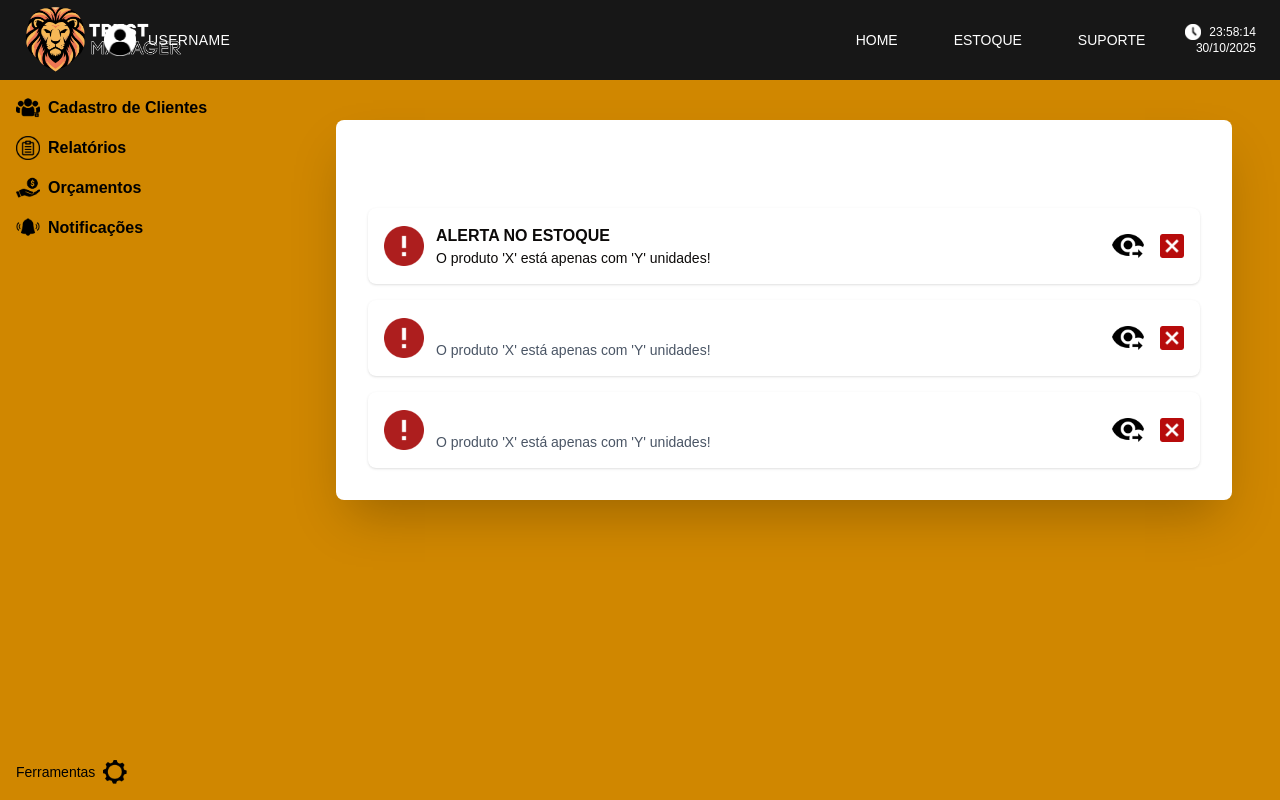
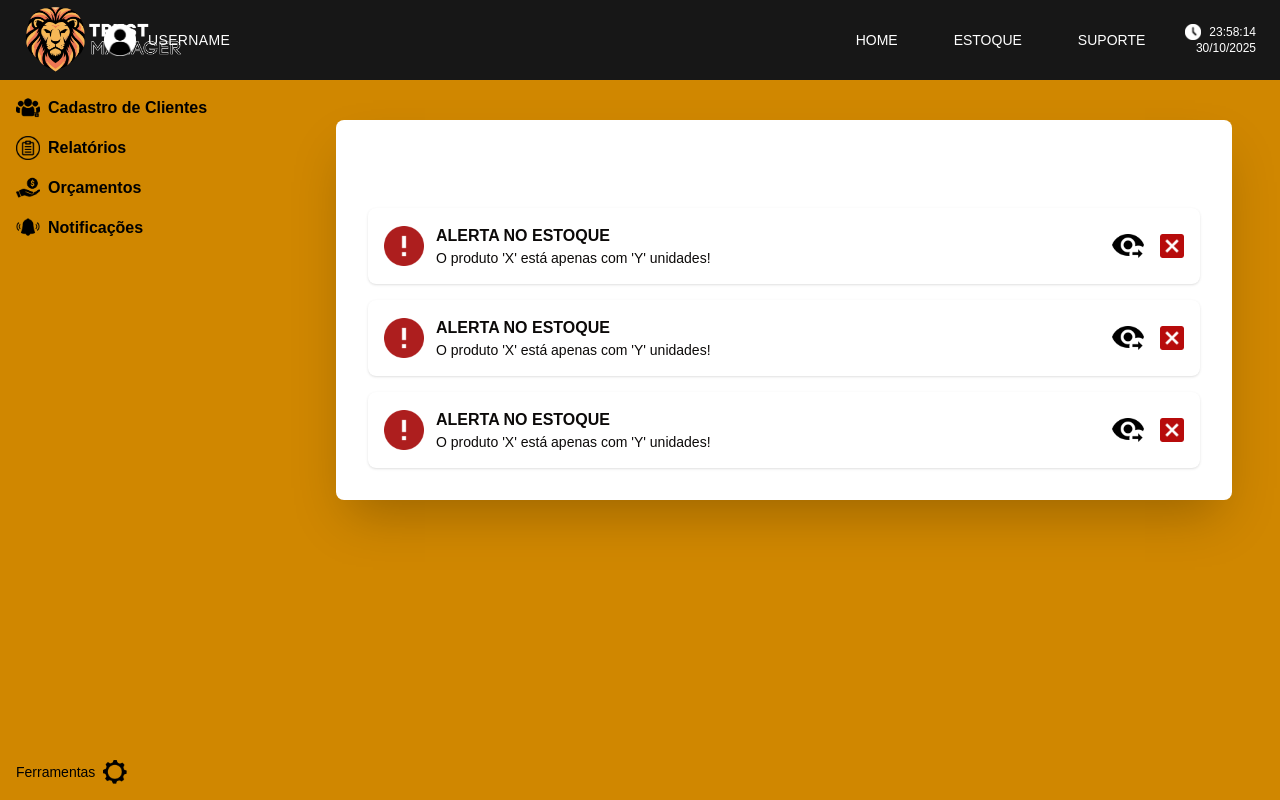
Before and after one commit to Uius/TCC-GP6, a Next.js app in the folder tccgp6/: page /notificacoes in a window 1280 px wide. Built offline with nearby package versions, Linux system fonts and the light colour scheme.

Commit message:
notificações com cores

```diff
--- a/tccgp6/src/app/notificacoes/page.tsx
+++ b/tccgp6/src/app/notificacoes/page.tsx
@@ -100,8 +100,8 @@
                 <div className="flex items-center gap-3">
                   <img src="/ICONEALERTA.png" alt="Alerta" className="w-10 h-10" />
                   <div>
-                    <p className="font-bold">ALERTA NO ESTOQUE</p>
-                    <p className="text-sm text-gray-600">
+                    <p className="font-bold text-stone-950">ALERTA NO ESTOQUE</p>
+                    <p className="text-sm oklch(14.7% 0.004 49.25) text-stone-950">
                       O produto 'X' está apenas com 'Y' unidades!
                     </p>
                   </div>
@@ -117,8 +117,8 @@
                 <div className="flex items-center gap-3">
                   <img src="/ICONEALERTA.png" alt="Alerta" className="w-10 h-10" />
                   <div>
-                    <p className="font-bold">ALERTA NO ESTOQUE</p>
-                    <p className="text-sm text-gray-600">
+                    <p className="font-bold text-stone-950">ALERTA NO ESTOQUE</p>
+                    <p className="text-sm oklch(14.7% 0.004 49.25) text-stone-950">
                       O produto 'X' está apenas com 'Y' unidades!
                     </p>
                   </div>
```
